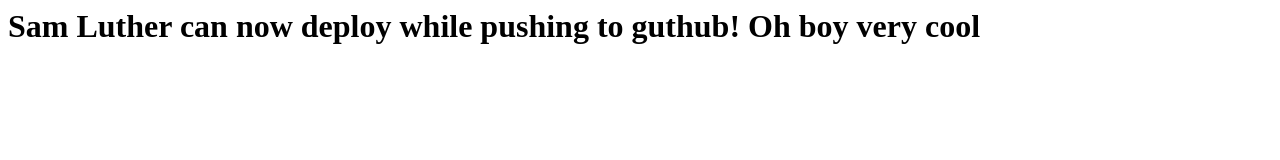
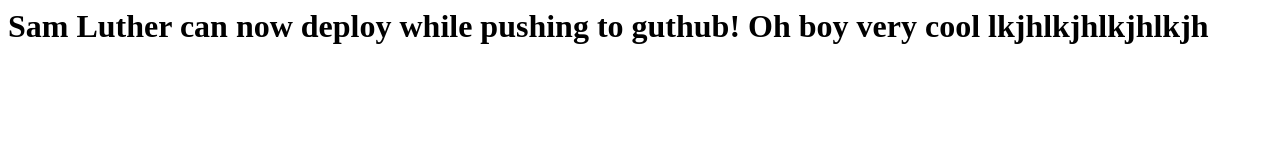
Before and after one commit to S-Luther/animated-spork, a plain HTML site: page public/index.html in a window 1280 px wide. Drawn offline with Linux system fonts and the light colour scheme.

Commit message:
test change

```diff
--- a/public/index.html
+++ b/public/index.html
@@ -1,4 +1,4 @@
 
   <h1>
-    Sam Luther can now deploy while pushing to guthub! Oh boy very cool
+    Sam Luther can now deploy while pushing to guthub! Oh boy very cool lkjhlkjhlkjhlkjh
   </h1>
```
